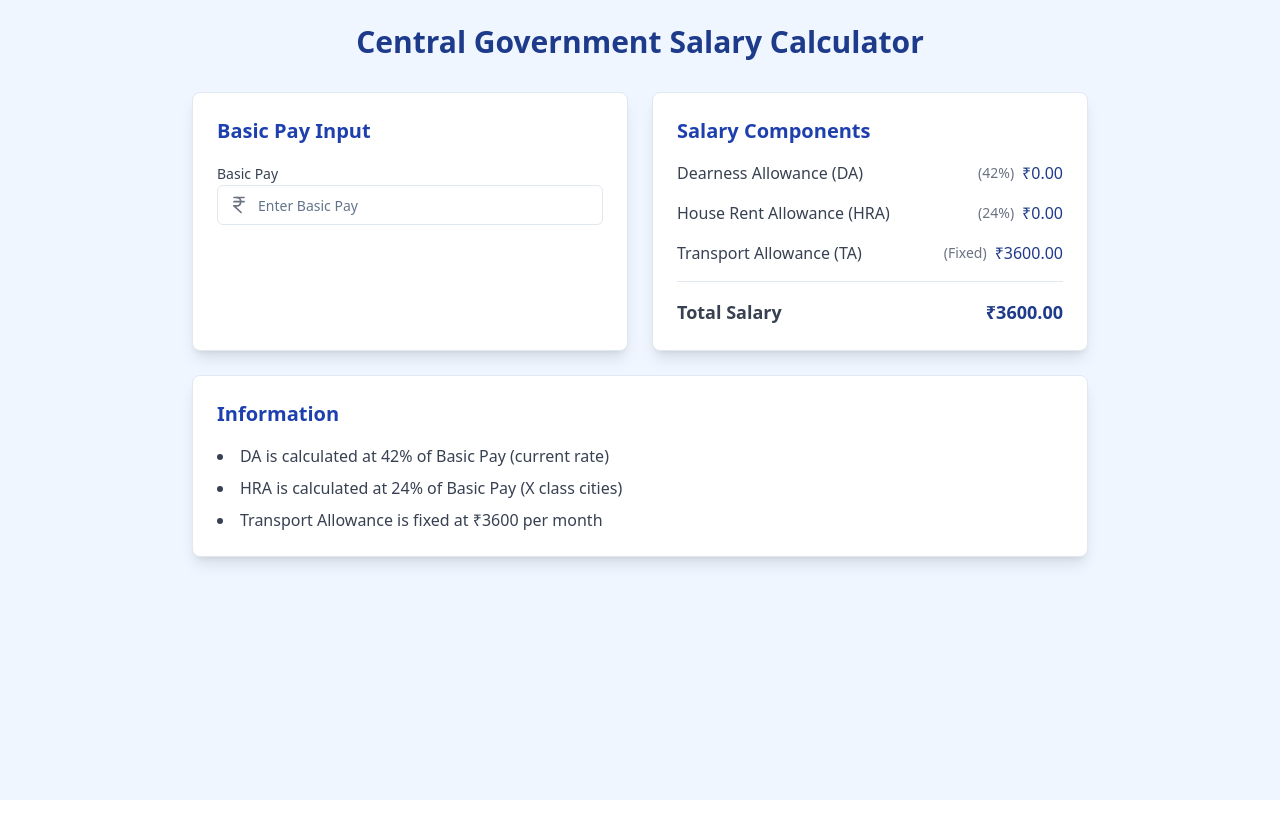
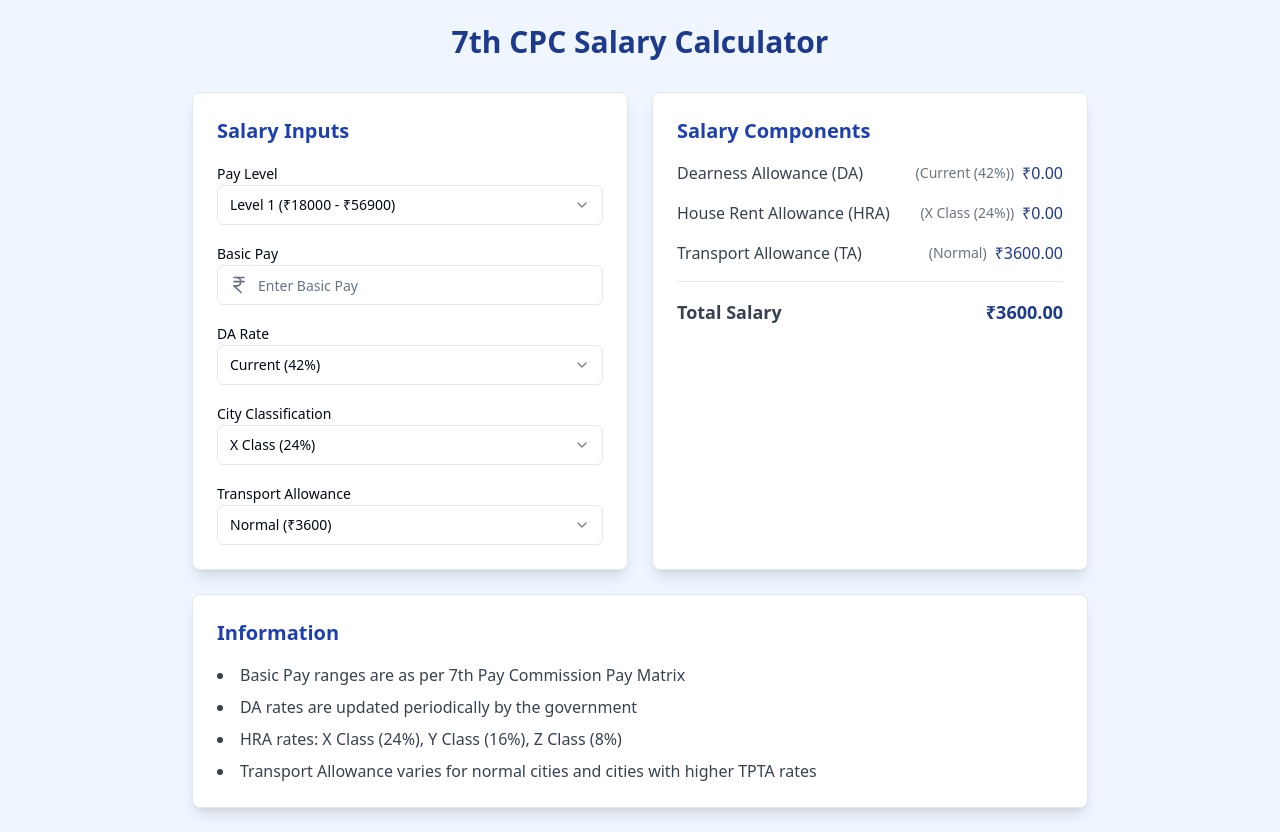
Before and after one commit to vpvijay07/salary-sense-central-govt, a React (Vite) app: page / in a window 1280 px wide. Before the commit the page ends 800 px from the top, so only its background shows below. Built offline with nearby package versions, Linux system fonts and the light colour scheme.

Commit message:
feat: Add salary components dropdowns
Add dropdowns for selecting salary components based on the 7th Pay Commission, including Basic Pay, DA, HRA (X, Y, Z cities), and TA (Normal and High TPTA).

```diff
--- a/src/components/SalaryCalculator.tsx
+++ b/src/components/SalaryCalculator.tsx
@@ -4,62 +4,171 @@ import { Card } from "@/components/ui/card";
 import { Label } from "@/components/ui/label";
 import { Input } from "@/components/ui/input";
 import { IndianRupee } from "lucide-react";
+import {
+  Select,
+  SelectContent,
+  SelectItem,
+  SelectTrigger,
+  SelectValue,
+} from "@/components/ui/select";
+
+// Pay Level ranges as per 7th CPC
+const PAY_LEVELS = {
+  'Level 1': { min: 18000, max: 56900 },
+  'Level 2': { min: 19900, max: 63200 },
+  'Level 3': { min: 21700, max: 69100 },
+  'Level 4': { min: 25500, max: 81100 },
+  'Level 5': { min: 29200, max: 92300 },
+  'Level 6': { min: 35400, max: 112400 },
+  'Level 7': { min: 44900, max: 142400 },
+  'Level 8': { min: 47600, max: 151100 },
+  'Level 9': { min: 53100, max: 167800 },
+  'Level 10': { min: 56100, max: 177500 },
+};
+
+// DA rates (updates periodically)
+const DA_RATES = {
+  'Current (42%)': 0.42,
+  'Previous (38%)': 0.38,
+};
+
+// HRA rates based on city classification
+const HRA_RATES = {
+  'X Class (24%)': 0.24,
+  'Y Class (16%)': 0.16,
+  'Z Class (8%)': 0.08,
+};
+
+// Transport Allowance rates
+const TA_RATES = {
+  'Normal': 3600,
+  'High TPTA': 7200,
+};
 
 const SalaryCalculator = () => {
   const [basicPay, setBasicPay] = useState<number>(0);
+  const [payLevel, setPayLevel] = useState<string>('Level 1');
+  const [daRate, setDaRate] = useState<string>('Current (42%)');
+  const [hraClass, setHraClass] = useState<string>('X Class (24%)');
+  const [taType, setTaType] = useState<string>('Normal');
   const [da, setDa] = useState<number>(0);
   const [hra, setHra] = useState<number>(0);
   const [ta, setTa] = useState<number>(0);
   const [total, setTotal] = useState<number>(0);
 
-  // Current DA rate (42% as of 2024)
-  const DA_RATE = 0.42;
-  // HRA rate (24% for X class cities)
-  const HRA_RATE = 0.24;
-  // TA fixed amount (can be adjusted based on city classification)
-  const TA_AMOUNT = 3600;
-
   useEffect(() => {
     // Calculate DA
-    const daAmount = basicPay * DA_RATE;
+    const daAmount = basicPay * DA_RATES[daRate as keyof typeof DA_RATES];
     setDa(daAmount);
 
     // Calculate HRA
-    const hraAmount = basicPay * HRA_RATE;
+    const hraAmount = basicPay * HRA_RATES[hraClass as keyof typeof HRA_RATES];
     setHra(hraAmount);
 
-    // Set TA (fixed amount)
-    setTa(TA_AMOUNT);
+    // Set TA
+    const taAmount = TA_RATES[taType as keyof typeof TA_RATES];
+    setTa(taAmount);
 
     // Calculate total
-    setTotal(basicPay + daAmount + hraAmount + TA_AMOUNT);
-  }, [basicPay]);
+    setTotal(basicPay + daAmount + hraAmount + taAmount);
+  }, [basicPay, daRate, hraClass, taType]);
+
+  const handlePayLevelChange = (value: string) => {
+    setPayLevel(value);
+    setBasicPay(PAY_LEVELS[value as keyof typeof PAY_LEVELS].min);
+  };
 
   return (
     <div className="min-h-screen p-6 bg-blue-50">
       <div className="max-w-4xl mx-auto space-y-6">
         <h1 className="text-3xl font-bold text-center text-blue-900 mb-8">
-          Central Government Salary Calculator
+          7th CPC Salary Calculator
         </h1>
 
         <div className="grid md:grid-cols-2 gap-6">
           {/* Input Section */}
           <Card className="p-6 shadow-lg">
-            <h2 className="text-xl font-semibold text-blue-800 mb-4">Basic Pay Input</h2>
+            <h2 className="text-xl font-semibold text-blue-800 mb-4">Salary Inputs</h2>
             <div className="space-y-4">
               <div>
-                <Label htmlFor="basicPay" className="text-gray-700">Basic Pay</Label>
+                <Label htmlFor="payLevel">Pay Level</Label>
+                <Select value={payLevel} onValueChange={handlePayLevelChange}>
+                  <SelectTrigger className="w-full">
+                    <SelectValue placeholder="Select Pay Level" />
+                  </SelectTrigger>
+                  <SelectContent>
+                    {Object.keys(PAY_LEVELS).map((level) => (
+                      <SelectItem key={level} value={level}>
+                        {level} (₹{PAY_LEVELS[level as keyof typeof PAY_LEVELS].min} - ₹{PAY_LEVELS[level as keyof typeof PAY_LEVELS].max})
+                      </SelectItem>
+                    ))}
+                  </SelectContent>
+                </Select>
+              </div>
+
+              <div>
+                <Label htmlFor="basicPay">Basic Pay</Label>
                 <div className="relative">
                   <IndianRupee className="absolute left-3 top-2.5 h-5 w-5 text-gray-500" />
                   <Input
                     id="basicPay"
                     type="number"
+                    min={PAY_LEVELS[payLevel as keyof typeof PAY_LEVELS].min}
+                    max={PAY_LEVELS[payLevel as keyof typeof PAY_LEVELS].max}
                     placeholder="Enter Basic Pay"
                     className="pl-10"
                     value={basicPay || ''}
                     onChange={(e) => setBasicPay(Number(e.target.value))}
                   />
                 </div>
+              </div>
+
+              <div>
+                <Label htmlFor="daRate">DA Rate</Label>
+                <Select value={daRate} onValueChange={setDaRate}>
+                  <SelectTrigger className="w-full">
+                    <SelectValue placeholder="Select DA Rate" />
+                  </SelectTrigger>
+                  <SelectContent>
+                    {Object.keys(DA_RATES).map((rate) => (
+                      <SelectItem key={rate} value={rate}>
+                        {rate}
+                      </SelectItem>
+                    ))}
+                  </SelectContent>
+                </Select>
+              </div>
+
+              <div>
+                <Label htmlFor="hraClass">City Classification</Label>
+                <Select value={hraClass} onValueChange={setHraClass}>
+                  <SelectTrigger className="w-full">
+                    <SelectValue placeholder="Select City Class" />
+                  </SelectTrigger>
+                  <SelectContent>
+                    {Object.keys(HRA_RATES).map((city) => (
+                      <SelectItem key={city} value={city}>
+                        {city}
+                      </SelectItem>
+                    ))}
+                  </SelectContent>
+                </Select>
+              </div>
+
+              <div>
+                <Label htmlFor="taType">Transport Allowance</Label>
+                <Select value={taType} onValueChange={setTaType}>
+                  <SelectTrigger className="w-full">
+                    <SelectValue placeholder="Select TA Type" />
+                  </SelectTrigger>
+                  <SelectContent>
+                    {Object.keys(TA_RATES).map((type) => (
+                      <SelectItem key={type} value={type}>
+                        {type} (₹{TA_RATES[type as keyof typeof TA_RATES]})
+                      </SelectItem>
+                    ))}
+                  </SelectContent>
+                </Select>
               </div>
             </div>
           </Card>
@@ -68,9 +177,9 @@ const SalaryCalculator = () => {
           <Card className="p-6 shadow-lg">
             <h2 className="text-xl font-semibold text-blue-800 mb-4">Salary Components</h2>
             <div className="space-y-4">
-              <ResultRow label="Dearness Allowance (DA)" value={da} rate={`${DA_RATE * 100}%`} />
-              <ResultRow label="House Rent Allowance (HRA)" value={hra} rate={`${HRA_RATE * 100}%`} />
-              <ResultRow label="Transport Allowance (TA)" value={ta} rate="Fixed" />
+              <ResultRow label="Dearness Allowance (DA)" value={da} rate={daRate} />
+              <ResultRow label="House Rent Allowance (HRA)" value={hra} rate={hraClass} />
+              <ResultRow label="Transport Allowance (TA)" value={ta} rate={taType} />
               <div className="border-t pt-4 mt-4">
                 <ResultRow label="Total Salary" value={total} isBold={true} />
               </div>
@@ -81,9 +190,10 @@ const SalaryCalculator = () => {
         <Card className="p-6 shadow-lg mt-6">
           <h2 className="text-xl font-semibold text-blue-800 mb-4">Information</h2>
           <ul className="list-disc list-inside space-y-2 text-gray-700">
-            <li>DA is calculated at {DA_RATE * 100}% of Basic Pay (current rate)</li>
-            <li>HRA is calculated at {HRA_RATE * 100}% of Basic Pay (X class cities)</li>
-            <li>Transport Allowance is fixed at ₹{TA_AMOUNT} per month</li>
+            <li>Basic Pay ranges are as per 7th Pay Commission Pay Matrix</li>
+            <li>DA rates are updated periodically by the government</li>
+            <li>HRA rates: X Class (24%), Y Class (16%), Z Class (8%)</li>
+            <li>Transport Allowance varies for normal cities and cities with higher TPTA rates</li>
           </ul>
         </Card>
       </div>
```
